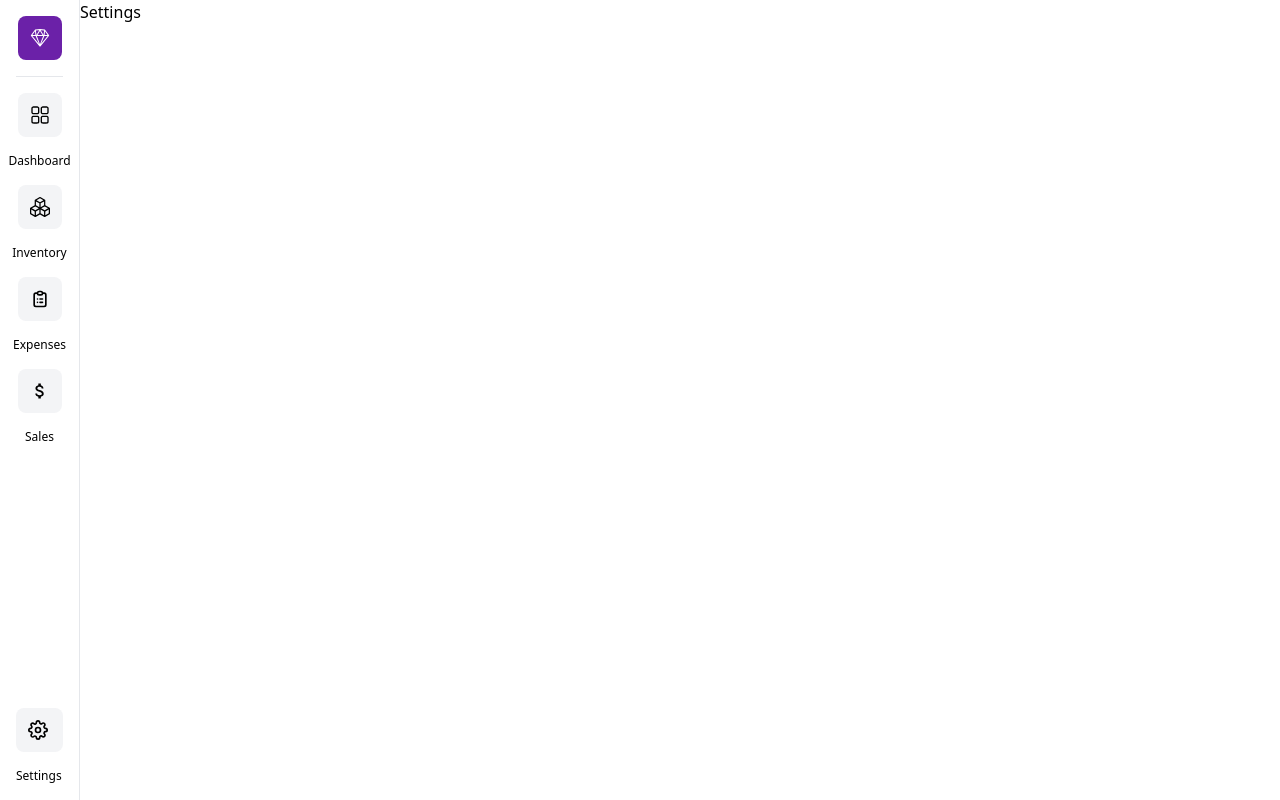
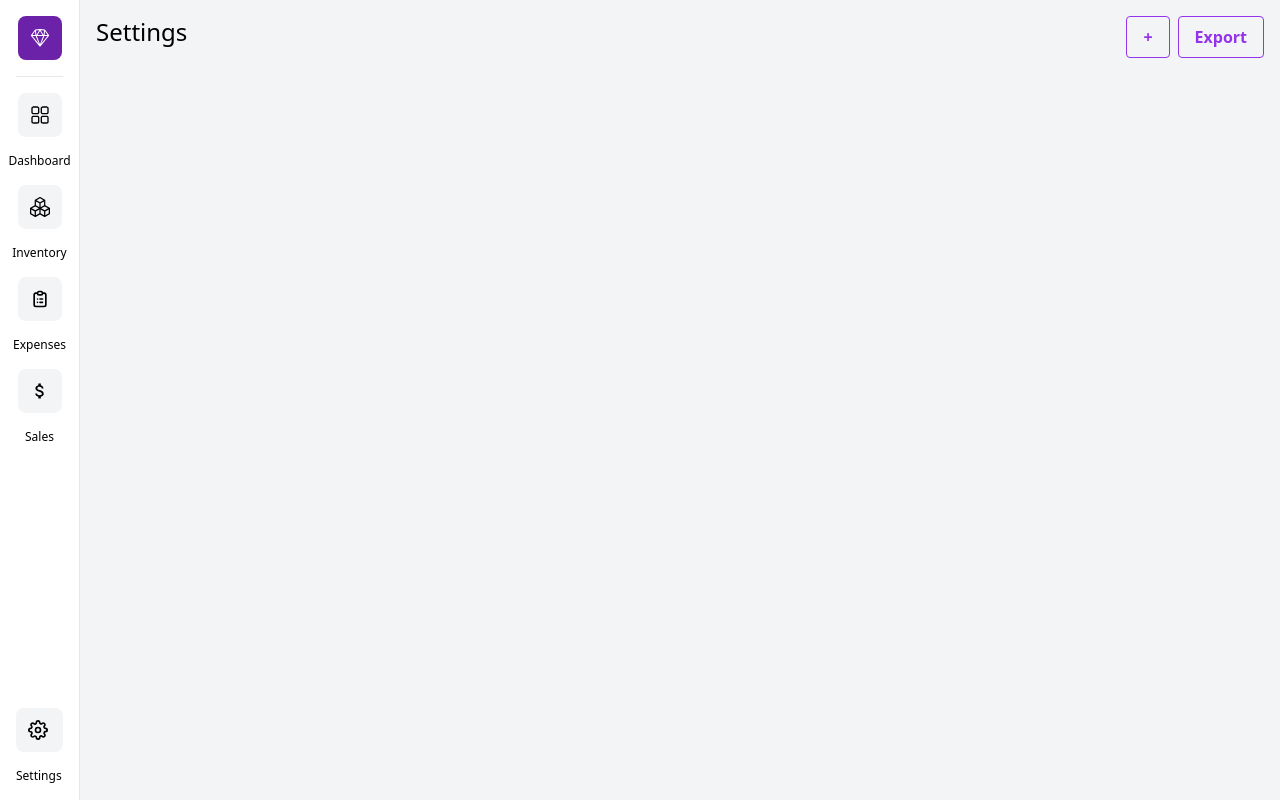
Before and after one commit to rshaki01/inventory-dashboard, a Next.js app: page /settings in a window 1280 px wide. Built offline with nearby package versions, Linux system fonts and the light colour scheme.

Commit message:
Edit sale functionality implemented

```diff
--- /dev/null
+++ b/components/Sale.jsx
@@ -0,0 +1,31 @@
+import React, { useState } from 'react'
+import { GlobalContext } from '@/context/GlobalState';
+import { TbTrashFilled } from 'react-icons/tb';
+import { HiPencil } from 'react-icons/hi';
+import EditSale from './editmodal/EditSale';
+
+const Sale = ({ sale }) => {
+
+  const { deleteItem } = useState(GlobalContext);
+  const [showEditModal, setShowEditModal] = useState(false);
+
+  return (
+    <li key={sale.name} className='my-3 p-2 grid grid-cols-7 items-center'>
+        <span>{sale.name}</span>
+        <span>{sale.purchasePrice}</span>
+        <span>{sale.listingPrice}</span>
+        <span>{sale.quantity}</span>
+        <span>{(sale.listingPrice - sale.purchasePrice) * sale.quantity}</span>
+        <span>Date</span>
+        <span className="flex items-center gap-2">
+            <button className="bg-rose-600 hover:bg-rose-500 text-white py-2 px-2 rounded transition ease-in-out delay-150 hover:-translate-y-1 hover:scale-110 hover:bg-rose-800 duration-300"
+            onClick={() => setShowEditModal(true)}><HiPencil /></button>
+            <button className="bg-rose-600 hover:bg-rose-500 text-white py-2 px-2 rounded transition ease-in-out delay-150 hover:-translate-y-1 hover:scale-110 hover:bg-rose-800 duration-300"
+            onClick={() => deleteItem(item)}><TbTrashFilled/></button>
+        </span>
+        <EditSale open={showEditModal} sale={sale} onClose={() => setShowEditModal(false)}/>
+    </li>
+ )
+}
+
+export default Sale
--- a/components/editmodal/EditItem.jsx
+++ b/components/editmodal/EditItem.jsx
@@ -3,8 +3,8 @@ import { GlobalContext } from '@/context/GlobalState';
 
 const EditItem = ({item, open, onClose}) => {
 
+    if (!open) return null;
     const {editItem} = useContext(GlobalContext);
-
     const [name, setName] = useState(item.name);
     const [purchasePrice, setPurchasePrice] = useState(item.purchasePrice);
     const [listingPrice, setListingPrice] = useState(item.listingPrice)
@@ -17,9 +17,6 @@ const EditItem = ({item, open, onClose}) => {
         editItem(newItem);
         onClose();
     }
-
-
-    if (!open) return null;
 
     return (
     <div className="fixed inset-0 bg-black bg-opacity-50 flex items-center justify-center">
--- a/components/editmodal/EditSale.jsx
+++ b/components/editmodal/EditSale.jsx
@@ -0,0 +1,65 @@
+import React, { useState, useContext } from 'react'
+import { GlobalContext } from '@/context/GlobalState';
+
+const EditSale = ({sale, open, onClose}) => {
+
+  if (!open) return null;
+  const {editSale} = useContext(GlobalContext);
+  const [name, setName] = useState(sale.name);
+  const [purchasePrice, setPurchasePrice] = useState(sale.purchasePrice);
+  const [listingPrice, setListingPrice] = useState(sale.listingPrice)
+  const [quantity, setQuantity] = useState(sale.quantity);
+
+  const handleSubmit = (e) => {
+    e.preventDefault();
+    let id = sale.id
+    let newSale = {id, name, purchasePrice, listingPrice, quantity};
+    editSale(newSale);
+    onClose();
+  }
+
+  return (
+    <div className="fixed inset-0 bg-black bg-opacity-50 flex items-center justify-center">
+        <div className="w-1/2 bg-slate-900 p-8 rounded-xl">
+        <div className="flex justify-between">
+            <h1 className="text-slate-50 text-xl pb-4">Edit Sale</h1>
+            <button className="text-slate-50" onClick={onClose}>x</button>
+        </div>
+        <div className='my-2 gap-2'>
+            <form onSubmit={handleSubmit}>
+            <label className="block mb-2 text-slate-400">Name</label>
+            <input className="rounded-lg border border-gray-700 bg-transparent w-full p-2 text-slate-300 hover:bg-slate-800" type="text"
+            value={name} onChange={(e) => setName(e.target.value)}/>
+            <div className='grid grid-cols-1 md:grid-cols-2 my-2 gap-3'>
+                <div className="">
+                <label className="block mb-2 text-slate-400">Purchase Price ($)</label>
+                <input className="rounded-lg border border-gray-700 bg-transparent w-full p-2 text-slate-300 hover:bg-slate-800" type="number"
+                value={purchasePrice} onChange={(e) => setPurchasePrice(parseInt(e.target.value))}/>
+                </div>
+                <div className="">
+                <label className="block mb-2 text-slate-400">Listing Price ($)</label>
+                <input className="rounded-lg border border-gray-700 bg-transparent w-full p-2 text-slate-300 hover:bg-slate-800" type="number"
+                value={listingPrice} onChange={(e) => setListingPrice(parseInt(e.target.value))}/>
+                </div>
+            </div>
+            <div className='grid grid-cols-1 md:grid-cols-2 my-2 gap-3'>
+                <div>
+                <label className="block mb-2 text-slate-400">Quantity</label>
+                <input className="rounded-lg border border-gray-700 bg-transparent w-full p-2 text-slate-300 hover:bg-slate-800" type="number"
+                value={quantity} onChange={(e) => setQuantity(parseInt(e.target.value))}/>
+                </div>
+                <div>
+                <label className="block mb-2 text-slate-400">Date</label>
+                <input className="rounded-lg border border-gray-700 bg-transparent w-full p-2 text-slate-300 hover:bg-slate-800" type="date"
+                value={sale.purchaseDate}/>
+                </div>
+            </div>
+            <input type="submit" className="mt-8 w-full bg-blue-500 hover:bg-blue-400 text-white font-bold py-2 px-4 border-b-4 border-blue-700 hover:border-blue-500 rounded" value="Save Changes"/>
+            </form>
+        </div>
+        </div>
+    </div>
+  )
+}
+
+export default EditSale
--- a/context/AppReducer.js
+++ b/context/AppReducer.js
@@ -36,5 +36,16 @@ export default (state, action) => {
               };
         case 'DELETE_SALE':
             return {...state, sales: state.sales.filter(sale => sale.id != action.payload.id)}
+        case 'EDIT_SALE':
+            return {
+                ...state,
+                sales: state.sales.map(sale => {
+                  if (sale.id === action.payload.id) {
+                    return action.payload;
+                  } else {
+                    return sale;
+                  }
+                })
+              };
     }
 }
--- a/context/GlobalState.js
+++ b/context/GlobalState.js
@@ -88,7 +88,14 @@ export const GlobalProvider = ({children}) => {
         })
     }
 
-    return (<GlobalContext.Provider value={{inventory: state.inventory, sales: state.sales, expenses: state.expenses, addItem, sellItem, deleteItem, editItem, addExpense, deleteExpense, editExpense, deleteSale}}>
+    function editSale(sale) {
+        dispatch({
+            type: 'EDIT_SALE',
+            payload: sale
+        })
+    }
+
+    return (<GlobalContext.Provider value={{inventory: state.inventory, sales: state.sales, expenses: state.expenses, addItem, sellItem, deleteItem, editItem, addExpense, deleteExpense, editExpense, deleteSale, editSale}}>
         {children}
     </GlobalContext.Provider>)
 
--- a/pages/inventory.jsx
+++ b/pages/inventory.jsx
@@ -7,9 +7,8 @@ import Item from '@/components/Item';
 const inventory = () => {
 
 
-  const { inventory, sales, sellItem, deleteItem } = useContext(GlobalContext);
+  const { inventory } = useContext(GlobalContext);
   const [showModal, setShowModal] = useState(false);
-  const [showEditModal, setShowEditModal] = useState(false);
 
   return (
     <div className='bg-gray-100 min-h-screen'>
--- a/pages/sales.jsx
+++ b/pages/sales.jsx
@@ -1,5 +1,7 @@
 import React, {useContext} from 'react';
 import { GlobalContext } from '@/context/GlobalState';
+import { TbTrashFilled } from 'react-icons/tb'
+import Sale from '@/components/Sale';
 
 const sales = () => {
 
@@ -27,18 +29,7 @@ const sales = () => {
                 </div>
                 <ul>
                   {sales.map((sale) => (
-                    <li key={sale.name} className='my-3 p-2 grid grid-cols-7 items-center'>
-                      <span>{sale.name}</span>
-                      <span>{sale.purchasePrice}</span>
-                      <span>{sale.listingPrice}</span>
-                      <span>{sale.quantity}</span>
-                      <span>{(sale.listingPrice - sale.purchasePrice) * sale.quantity}</span>
-                      <span>Date</span>
-                      <span>
-                        <button className="bg-rose-600 hover:bg-rose-500 text-white py-1 px-2 rounded"
-                        onClick={() => deleteItem(item)}>Delete</button>
-                      </span>
-                    </li>
+                    <Sale sale={sale}/>
                   ))}
                 </ul>
               </div>
--- a/pages/settings.jsx
+++ b/pages/settings.jsx
@@ -2,8 +2,18 @@ import React from 'react'
 
 const settings = () => {
   return (
-    <div>
-      Settings
+    <div className='bg-gray-100 min-h-screen'>
+        <div className='flex justify-between p-4'>
+            <p className='text-2xl'>Settings</p>
+            <div>
+              <button onClick={() => setShowModal(true)} className="bg-transparent hover:bg-purple-500 text-purple-600 font-semibold hover:text-white py-2 px-4 mr-2 border border-purple-600 hover:border-transparent rounded">
+                +
+              </button>
+              <button className="bg-transparent hover:bg-purple-500 text-purple-600 font-semibold hover:text-white py-2 px-4 border border-purple-600 hover:border-transparent rounded">
+                Export
+              </button>
+            </div>
+        </div>
     </div>
   )
 }
```
